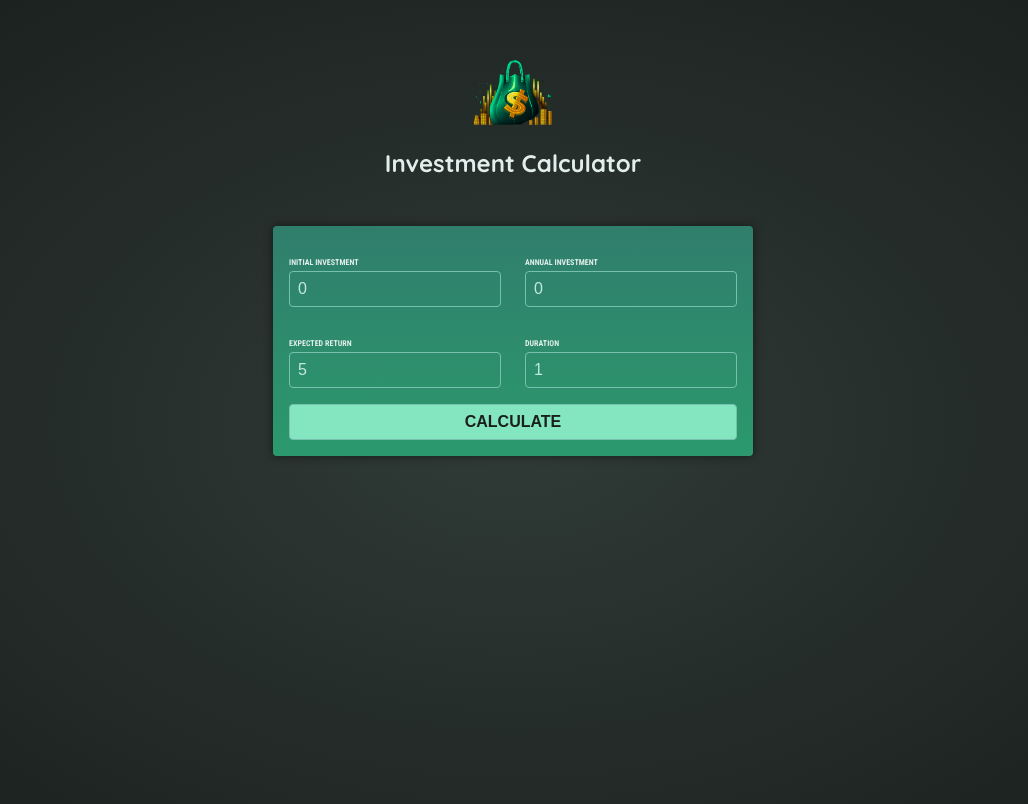
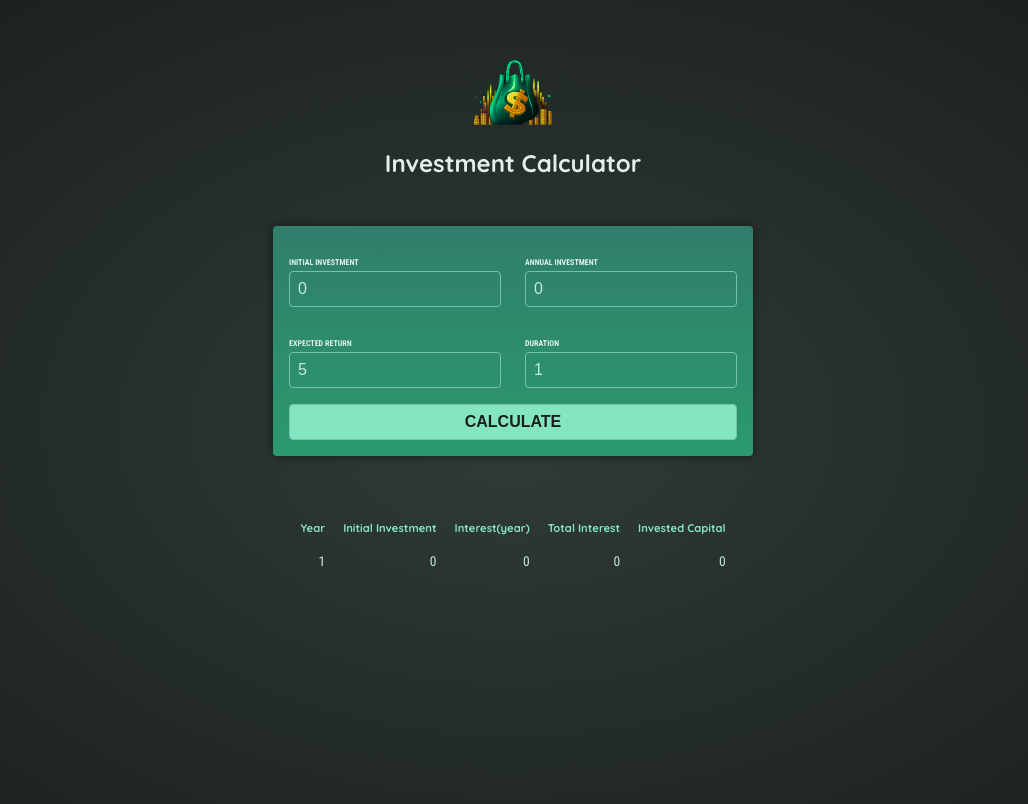
Before and after one commit to Rishav83523/Investment-Calculator, an Angular app: page / in a window 1280 px wide. Both pictures are taken after a click on the button "CALCULATE". Shown: the top 804 px of the page, without its empty margins (127-1155 px from the left). Built offline with nearby package versions, Linux system fonts and the light colour scheme.

Commit message:
outputing results to table

```diff
--- a/src/app/app.component.html
+++ b/src/app/app.component.html
@@ -1,2 +1,3 @@
 <app-header></app-header>
 <app-user (calculate)="calculateInvestmentResults($event)"></app-user>
+<app-investment-results [results]="resultsData"></app-investment-results>
--- a/src/app/app.component.ts
+++ b/src/app/app.component.ts
@@ -1,15 +1,25 @@
 import { Component } from '@angular/core';
 import { HeaderComponent } from './header/header.component';
+import { InvestmentResultsComponent } from './investment-results/investment-results.component';
+import { InvestmentInput } from './investmentInput.model';
 import { UserComponent } from './user/user.component';
-import { InvestmentInput } from './investmentInput.model';
 
 @Component({
   selector: 'app-root',
   standalone: true,
-  imports: [HeaderComponent, UserComponent],
+  imports: [HeaderComponent, UserComponent, InvestmentResultsComponent],
   templateUrl: './app.component.html',
 })
 export class AppComponent {
+  resultsData?: {
+    year: number;
+    interest: number;
+    valueEndOfYear: number;
+    annualInvestment: number;
+    totalInterest: number;
+    totalAmountInvested: number;
+  }[];
+
   calculateInvestmentResults(data: InvestmentInput) {
     const { initialInvestment, annualInvestment, expectedReturn, duration } =
       data;
@@ -34,5 +44,6 @@
 
     // return annualData;
     console.log(annualData);
+    this.resultsData = annualData;
   }
 }
--- a/src/app/investment-results/investment-results.component.html
+++ b/src/app/investment-results/investment-results.component.html
@@ -1 +1,25 @@
-<p>investment-results works!</p>
+@if(!results){
+<p class="center">Please Enter some Values and click on Calculate!</p>
+}@else {
+<table>
+  <thead>
+    <th>Year</th>
+    <th>Initial Investment</th>
+    <th>Interest(year)</th>
+    <th>Total Interest</th>
+    <th>Invested Capital</th>
+
+  </thead>
+  <tbody>
+    @for(result of results; track result.year){
+    <tr>
+      <td>{{result.year}}</td>
+      <td>{{result.valueEndOfYear}}</td>
+      <td>{{result.interest}}</td>
+      <td>{{result.totalInterest}}</td>
+      <td>{{result.totalAmountInvested}}</td>
+    </tr>
+    }
+  </tbody>
+</table>
+}
```
Also changed, not shown: src/app/investment-results/investment-results.component.ts (+10 -3 lines).
